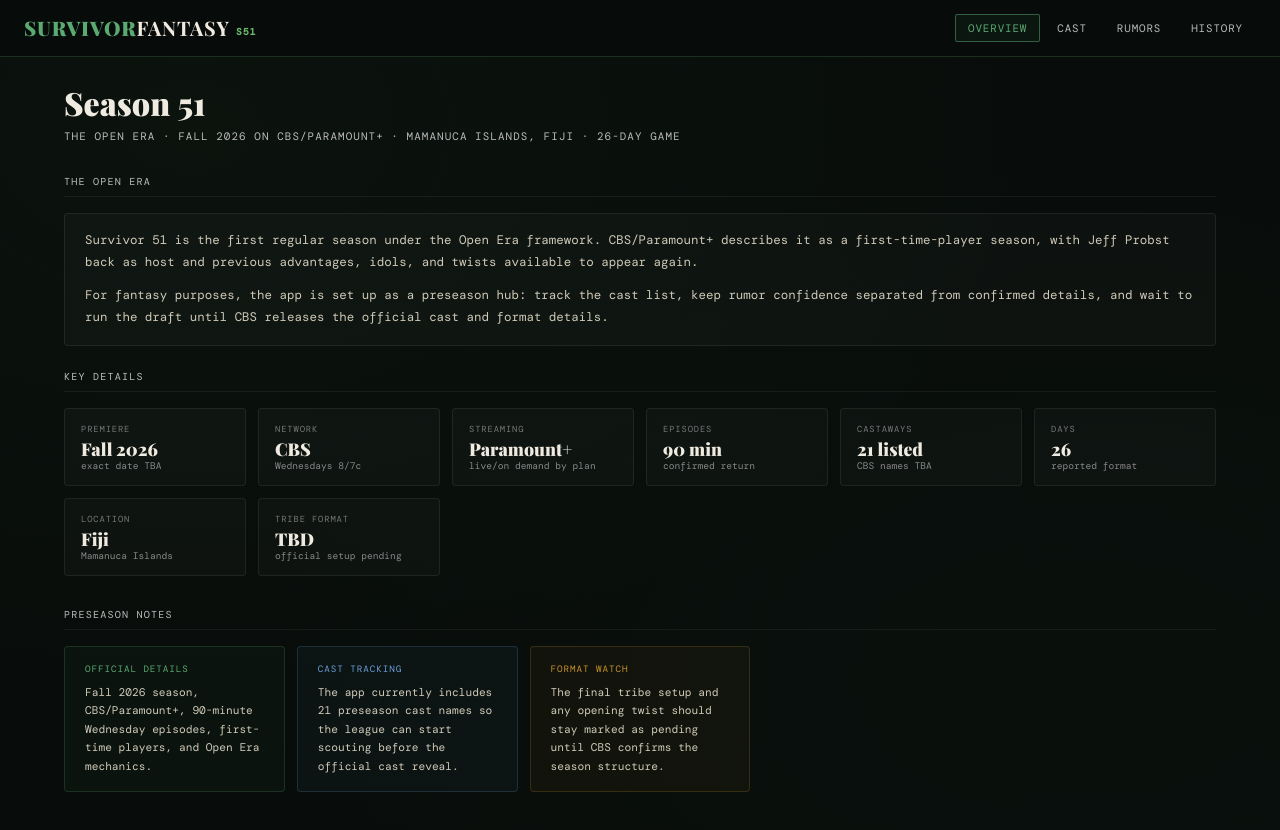
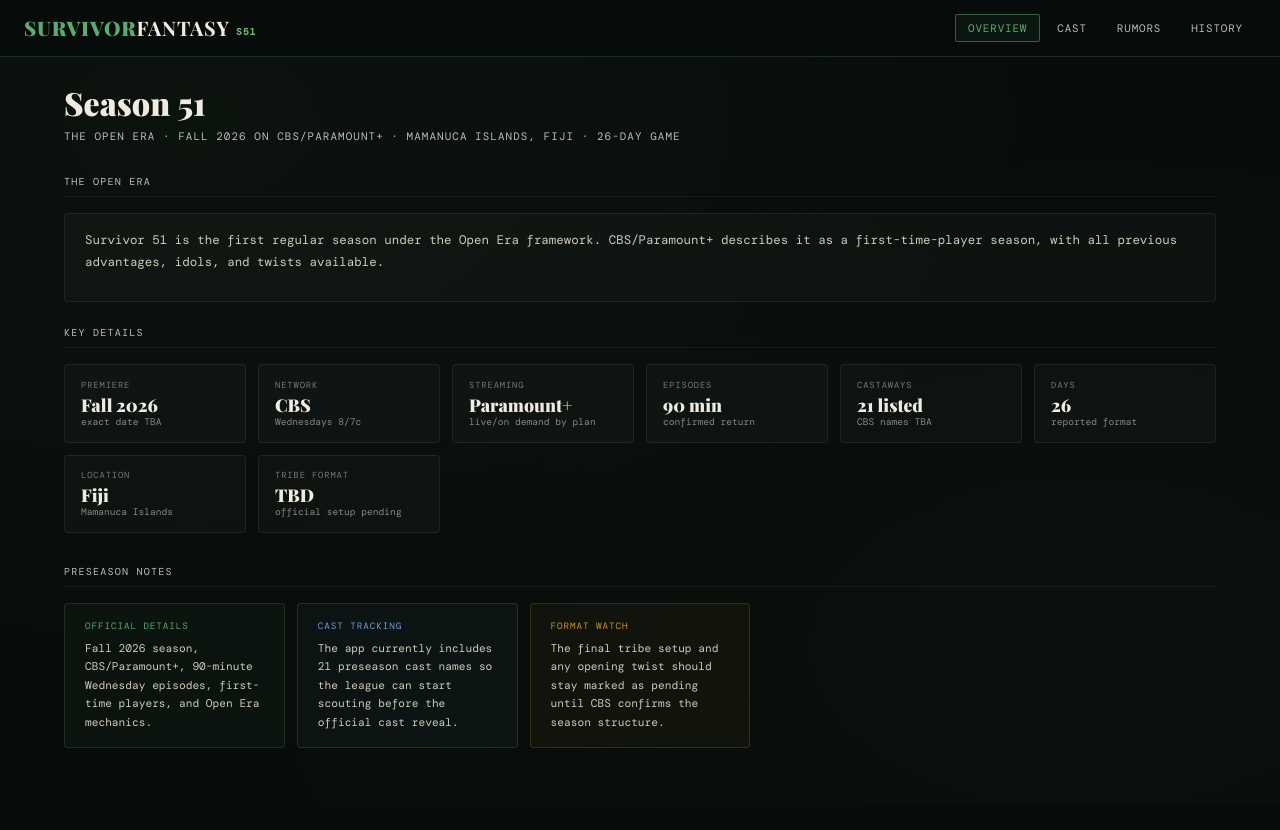
Before and after one commit to mackerethj/survivor-fantasy, a React (Create React App) app: page / in a window 1280 px wide. Both pictures are taken after a click on the button "ENTER LEAGUE HUB →". Shown: the top 830 px of the page. After the commit the page ends 804 px from the top, so only its background shows below. Built offline with nearby package versions, Linux system fonts and the light colour scheme.

Commit message:
Simplify description of Survivor 51 season
Removed redundant phrasing about previous advantages, idols, and twists.

```diff
--- a/src/App.jsx
+++ b/src/App.jsx
@@ -700,10 +700,7 @@
       <div className="section-title">The Open Era</div>
       <div className="panel" style={{ marginBottom: "1.5rem" }}>
         <p style={{ fontSize: "0.78rem", color: "#d0cab8", lineHeight: 1.75, marginBottom: "0.75rem" }}>
-          Survivor 51 is the first regular season under the Open Era framework. CBS/Paramount+ describes it as a first-time-player season, with Jeff Probst back as host and previous advantages, idols, and twists available to appear again.
-        </p>
-        <p style={{ fontSize: "0.78rem", color: "#d0cab8", lineHeight: 1.75 }}>
-          For fantasy purposes, the app is set up as a preseason hub: track the cast list, keep rumor confidence separated from confirmed details, and wait to run the draft until CBS releases the official cast and format details.
+          Survivor 51 is the first regular season under the Open Era framework. CBS/Paramount+ describes it as a first-time-player season, with all previous advantages, idols, and twists available.
         </p>
       </div>
 
```
